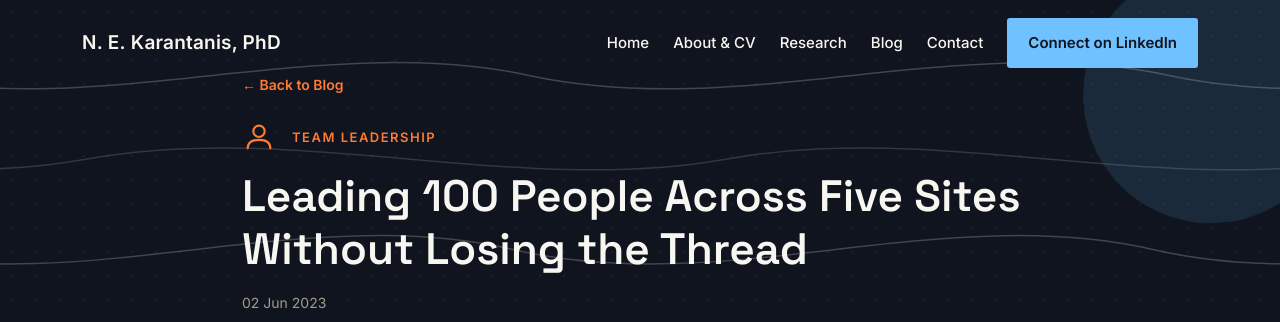
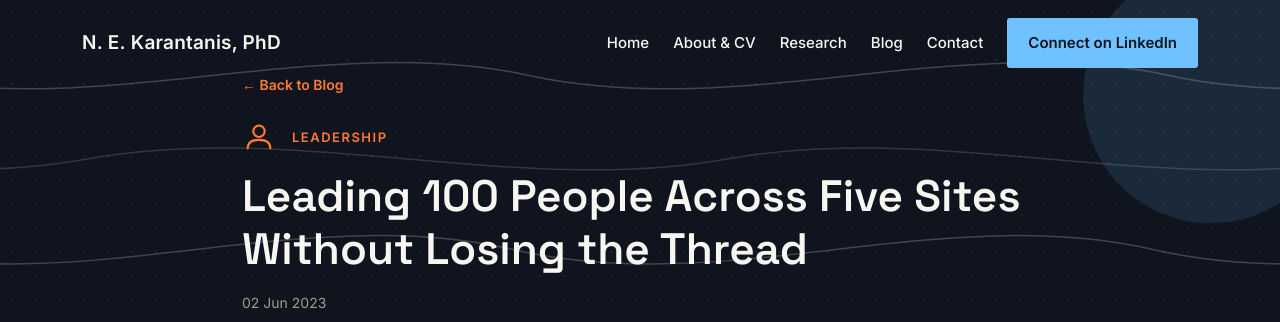
Before and after one commit to Eneekay/nekarantanis, a Jekyll site: the page built from _posts/2023-06-02-leading-without-losing-the-thread.md, in a window 1280 px wide. Shown: the top 322 px of the page. Built offline with Jekyll 4.4.1, drawn with Linux system fonts in a browser that asks for light colours; comment, search, counter and statistics services are not loaded.

Commit message:
Align AUTh postdoc end date, retire Team Leadership category, unify card radius
- Aristotle University company-level summary now says Dec 2021,
  matching the position-level line (was Aug 2021 - the position line
  is the correct date per confirmation).
- Retire "Team Leadership" as a category: recategorize its one post as
  "Leadership" (closest existing category, given the overlap with
  "How to Lead a Team") and drop it from the CMS category dropdown.
  Left as a tag, since tags are a separate, more granular vocabulary.
- Unify .role-card's border-radius to 8px, matching .content-card -
  both are the same kind of bordered/shadowed card, just used on
  different pages.

```diff
--- a/_data/roles.yml
+++ b/_data/roles.yml
@@ -160,7 +160,7 @@ roles:
     company: Aristotle University of Thessaloniki
     logo: uploads/AUTh-transparent-cropped.png
     subtitle: ""
-    dates: Jul 2012 – Mar 2017; Jan 2020 – Aug 2021
+    dates: Jul 2012 – Mar 2017; Jan 2020 – Dec 2021
     blurb: Aristotle University of Thessaloniki has been the academic home of my
       research career — from postgraduate work on the biomechanics of primate
       locomotion through to a postdoctoral fellowship studying wildcat
--- a/_posts/2023-06-02-leading-without-losing-the-thread.md
+++ b/_posts/2023-06-02-leading-without-losing-the-thread.md
@@ -1,7 +1,7 @@
 ---
 title: "Leading 100 People Across Five Sites Without Losing the Thread"
 date: 2023-06-02
-category: "Team Leadership"
+category: "Leadership"
 icon: person
 summary: "Notes on governance, delegation, and staying close to the work when you can’t be everywhere at once."
 tags:
--- a/admin/config.yml
+++ b/admin/config.yml
@@ -61,7 +61,7 @@ collections:
         name: "category"
         widget: "select"
         hint: "Shown as the small label above the title. Pick an existing one where it fits, to keep grouping/filtering useful."
-        options: ["Leadership", "Team Leadership", "Team Management", "Change Management", "Digital & Data", "Quality & Compliance", "Research & Practice", "Mentoring", "Leadership & Personal", "Prison Education", "Education & Impact", "Career Development"]
+        options: ["Leadership", "Team Management", "Change Management", "Digital & Data", "Quality & Compliance", "Research & Practice", "Mentoring", "Leadership & Personal", "Prison Education", "Education & Impact", "Career Development"]
       - label: "Icon"
         name: "icon"
         widget: "icon-picker"
--- a/css/custom.css
+++ b/css/custom.css
@@ -1335,7 +1335,7 @@ textarea.form-input { resize: vertical; min-height: 140px; }
   flex-direction: column;
   background: var(--nk-c4);
   border: 1px solid rgba(var(--nk-c0-rgb), 0.1);
-  border-radius: 6px;
+  border-radius: 8px;
   padding: 36px;
   height: 100%;
   color: var(--nk-c0);
```
